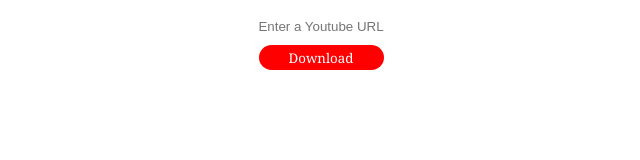
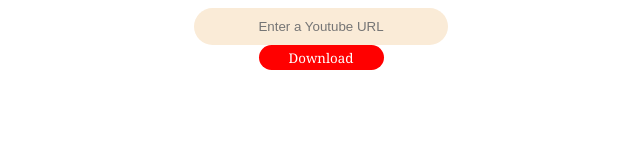
Before and after one commit to nexfeitan/nexfeitan.github.io, a plain HTML site: page index.html in a window 1280 px wide. Shown: the whole page, without its empty margins (319-959 px from the left). Drawn offline with Linux system fonts and the light colour scheme.

Commit message:
updated inputs

```diff
--- a/index.html
+++ b/index.html
@@ -10,7 +10,7 @@
 </head>
 <body>
     <form action="/download" method="POST">
-        <input style="border: 0px; border-color: transparent; margin: auto; display: block; width: 250px; text-align: center; border-radius: 20px; height: 35px;" autocomplete="off" type="text" name="url" placeholder="Enter a Youtube URL" required>
+        <input style="background-color: antiquewhite; border: 0px; border-color: transparent; margin: auto; display: block; width: 250px; text-align: center; border-radius: 20px; height: 35px;" autocomplete="off" type="text" name="url" placeholder="Enter a Youtube URL" required>
         <button style="font-family: Georgia, 'Times New Roman', Times, serif; font: Georgia; background-color: red; color: white; border: 0px; margin: auto; display: block; width: 125px; height: 25px; border-radius: 20px; cursor: pointer;" type="submit">Download</button>
     </form>
     <script>
```
